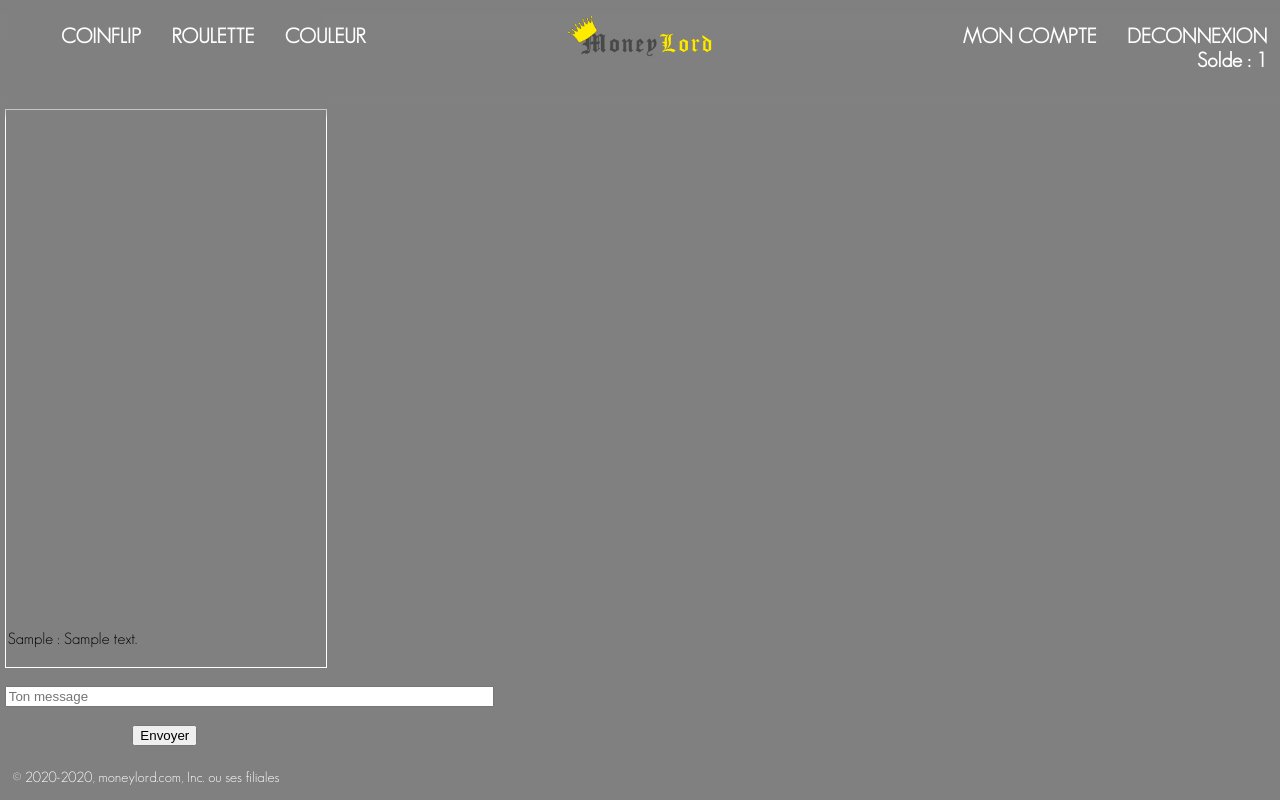
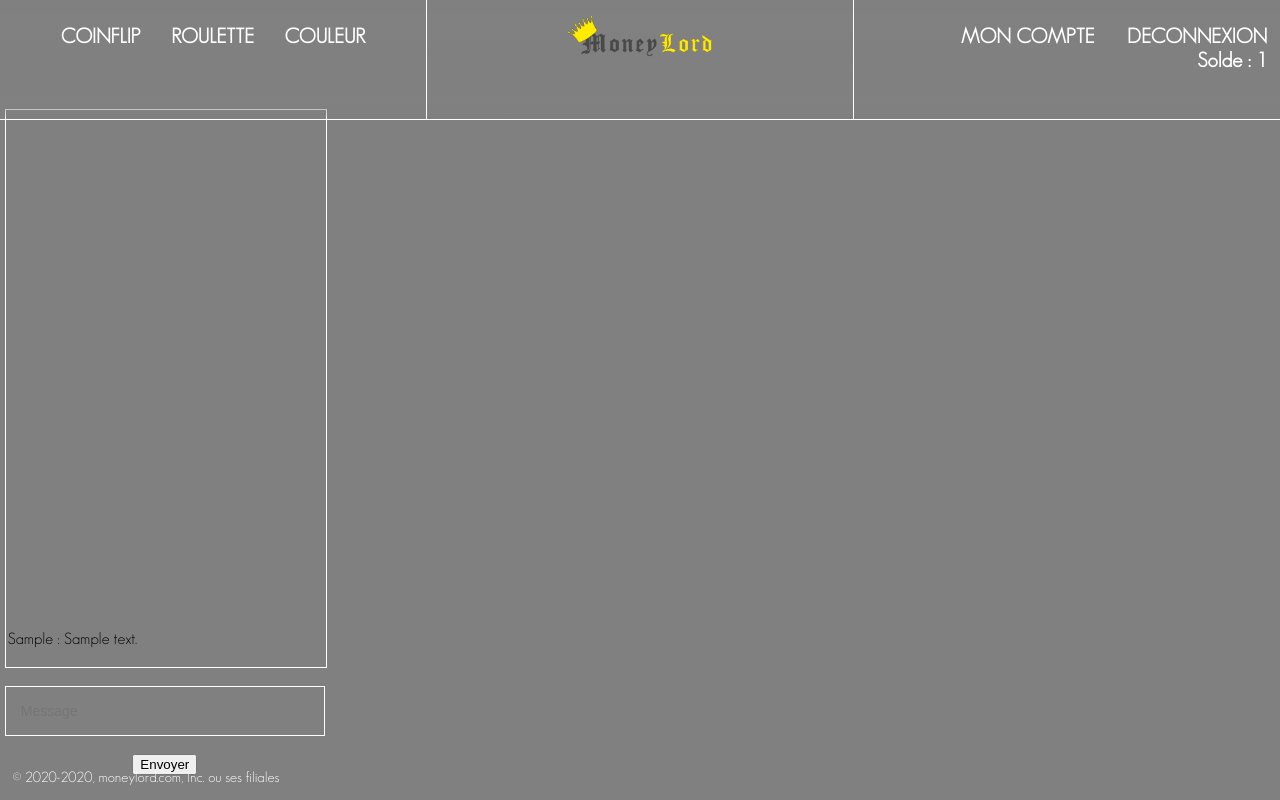
Before and after one commit to money-lord/moneylord, a PHP site: page /GameOne.php in a window 1280 px wide. Run offline with PHP 8.4, Linux system fonts and the light colour scheme; the visitor is signed in with stand-in values (Sample User, id 1); tables that the repository leaves empty or names only in its code hold one stand-in row (values such as "Sample post").

Commit message:
Correction Bug, Ajout CSS, Ajout Fonctions
Ajout début fonction suppression automatique des messages du chat de manière.
Ajout css.

```diff
--- a/Projet s2/Function/Message.php
+++ b/Projet s2/Function/Message.php
@@ -1,3 +1,4 @@
+
 <div class="clear"><div class="messages"><div class="mask"></div>
 <?php
 $bdd = new PDO('mysql:host=legrimoiregalant.fr:3307/;dbname=money_lord; charset=utf8', 'user', 'Moneylord1*');
--- a/Projet s2/Function/function.php
+++ b/Projet s2/Function/function.php
@@ -92,19 +92,6 @@ function displayUserAccount($bdd){
 		}
 	}
 }
-/*
-function chat($bdd){
-
-	if (isset($_POST['message']) AND !empty($_POST['message'])) {
-		$pseudo = htmlspecialchars($_SESSION['pseudo']);
-		$message = htmlspecialchars($_POST['message']);
-		$data = $bdd ->prepare('INSERT INTO Chat VALUES(NULL,:pseudo,:message)');
-		$data->bindParam(':pseudo', $pseudo, PDO::PARAM_STR);
-		$data->bindParam(':message', $message, PDO::PARAM_STR);
-		$data->execute();
-	}
-}*/
-
 
 function displayChat($bdd){
 
@@ -130,43 +117,57 @@ function changeData($bdd){
 }
 
 function statClient($bdd){
-	$data = $bdd->query('SELECT stats.SoldeActuel sold,stats.TotalBet belt,
-												stats.TotalBetRoulette roulette, stats.TotalBetCoinFlip flip,
-										 		stats.TotalBetCouleur coulor, c.Nom nom, c.Prenom prenom, c.Pseudo pseudo
-												FROM Statistiques stats INNER JOIN Clients c ON stats.Clients_ID = c.ID
-												WHERE pseudo = \''.$_SESSION["pseudo"].'\' ');
+	$data = $bdd->query('SELECT stats.SoldeActuel solde,stats.TotalBet bet,
+							stats.TotalBetRoulette roulette, stats.TotalBetCoinFlip flip,
+							stats.TotalBetCouleur couleur, c.Nom nom, c.Prenom prenom, c.Pseudo pseudo
+							FROM Statistiques AS stats
+							INNER JOIN Clients AS c
+							ON stats.Clients_ID = c.ID
+							WHERE Pseudo= \''.$_SESSION["pseudo"].'\' ');
+
   $afficher = $data->fetch();
   echo ' <center>
 			<p> Bienvenue '.$afficher['nom'].' '.$afficher['prenom'].'</p>
 			<p> Votre pseudo est '.$afficher['pseudo'].'</p> <br> <br>
-			<p> Votre sold est actuelement de '.$afficher['sold'].' euros</p> <br>
-			<p> Vous avez joué '.$afficher['flip'].' au Coin Flip.</p>
+			<p> Votre solde est actuelement de '.$afficher['solde'].' euros</p> <br>
+			<p> Vous avez joué '.$afficher['flip'].' au CoinFlip.</p>
 			<p> Vous avez joué '.$afficher['roulette'].' à la Roulette.</p>
-			<p> Vous avez joué '.$afficher['coulor'].' au jeu des Couleur.</p> <br> <br>
+			<p> Vous avez joué '.$afficher['couleur'].' au jeu des Couleurs.</p> <br> <br>
 
-			<p> Vous avez joué en tout  '.$afficher['belt'].' à tous les jeux.</p> <br> <br>
+			<p> Vous avez misé au TOTAL : '.$afficher['bet'].' € </p><br><br>
 
-			</center>
-	 ';
+			</center>';
 
 	}
 
 function displayBalance($bdd){
 
-	$displayBalance = $bdd->query('SELECT Pseudo, Solde FROM Clients WHERE Pseudo=\''.$_SESSION['pseudo'].'\'');
+	$displayBalance = $bdd->query('SELECT Solde FROM Clients WHERE Pseudo=\''.$_SESSION['pseudo'].'\'');
 	$display = $displayBalance->fetch();
 	echo '<a href="AddCoins.php">Solde : '.$display["Solde"].'</a>';
 }
 
 function chat($bdd){
+/*
+	$data2 = $bdd->query('SELECT COUNT(ID) AS nbID FROM Chat '); // Début fonction pour supprimer les messages quand il y en a plus de 50 dans la bdd
+	$donnees = $data2->fetch();
+	$data2->closeCursor();
+
+	if ( $donnees['nbID'] > 50) {
+		while ($donnees['nbID'] > 49) {
+
+			$data2 = $bdd->prepare('DELETE FROM CHAT WHERE ID= ');
+		}
+	}*/
+	$data2 = $bdd->query('SELECT COUNT(ID) FROM Chat ');
 	echo '<div class="chat"><div class="messagesborder"><div class="messages"><div class="mask"></div>';
 	$data1 = $bdd->query('SELECT Pseudo,Message FROM Chat ORDER BY ID DESC LIMIT 10');
 	while ($save = $data1 ->fetch()){
 		echo '<p>'.$save['Pseudo'].' : '.$save['Message'].'<p>';
 	}
 	echo'</div></div>';
-	echo '<br><center><form class="formulaire" action="" method ="POST">
-		<input type="text" name="Message" placeholder="Ton message" size="58"><br><br>
+	echo '<br><center><form action="" method ="POST">
+		<input class="txtZone"type="text" name="Message" placeholder="Message"><br><br>
 		<button type="submit" value="Envoyer">Envoyer</button>
 	</form></center>';
 	if (!empty($_POST['Message'])) {
--- a/Projet s2/css/styleprojet.css
+++ b/Projet s2/css/styleprojet.css
@@ -17,12 +17,15 @@ header{
   padding-top: 3vh;
   width: 33.33%;
   font-size: 1.5vw;
+  border-bottom: solid 1px #ffffff;
+  border-right: solid 1px #ffffff;
 }
 .menu a{
   margin: 1vw;
   color: #FFFFFF;
   text-decoration: none;
   font-size: 1.6vw;
+
 }
 
 .imglogoheader{
@@ -32,6 +35,7 @@ header{
 .logoheader{
   padding-top: 1%;
   width: 33.33%;
+  border-bottom: solid 1px #ffffff;
 }
 
 .account{
@@ -40,9 +44,13 @@ header{
   padding-top: 3vh;
   width: 33.33%;
   text-align: right;
+  border-bottom: solid 1px #ffffff;
+  border-left: solid 1px #ffffff;
 }
 .account a{
   margin: 1vw;
+  margin-top: 2px;
+  padding-left: 2px;
   color: #FFFFFF;
   text-decoration: none;
   font-size: 1.6vw;
@@ -86,6 +94,17 @@ footer p
     color: #ffffff;
     font-size: 0.9em;
 }
+.txtZone{
+  font-size: 0.875em;
+  width: 100%;
+  height: 50px;
+  padding: 0px 15px 0px 15px;
+
+  background: transparent;
+  outline: none;
+
+  border: solid 1px #ffffff;
+}
 .chat{
   position: fixed;
   color: black;
--- a/Projet s2/formModificationAccount.php
+++ b/Projet s2/formModificationAccount.php
@@ -1,7 +1,7 @@
 <?php
 session_start();
 include('Function/function.php');
-if ($_POST['change'] != NULL) {
+if (!empty($_POST['change']) && $_POST['change'] != null) {
   changeData($bdd);
 
 }
```
